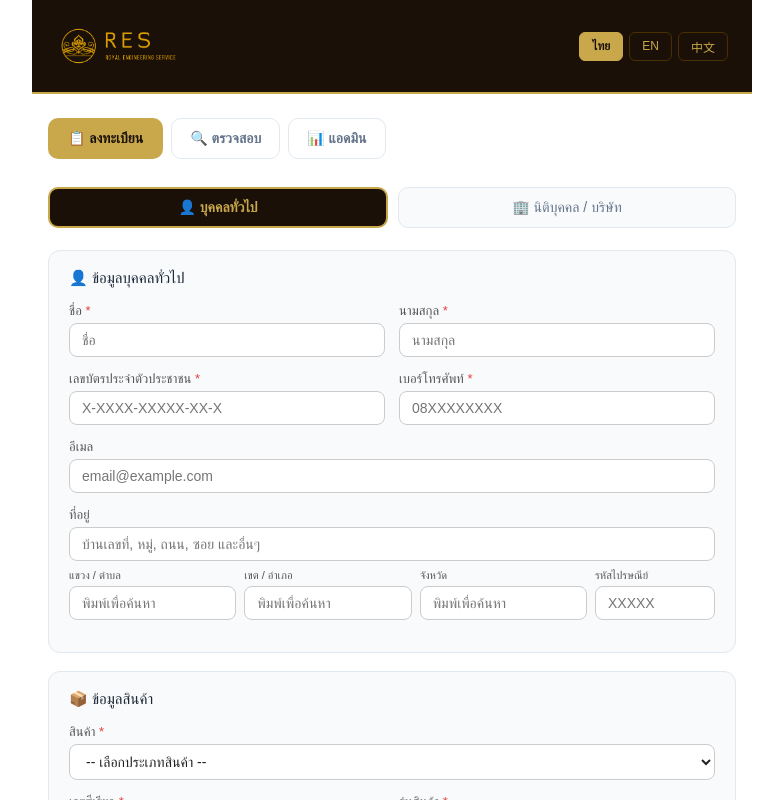
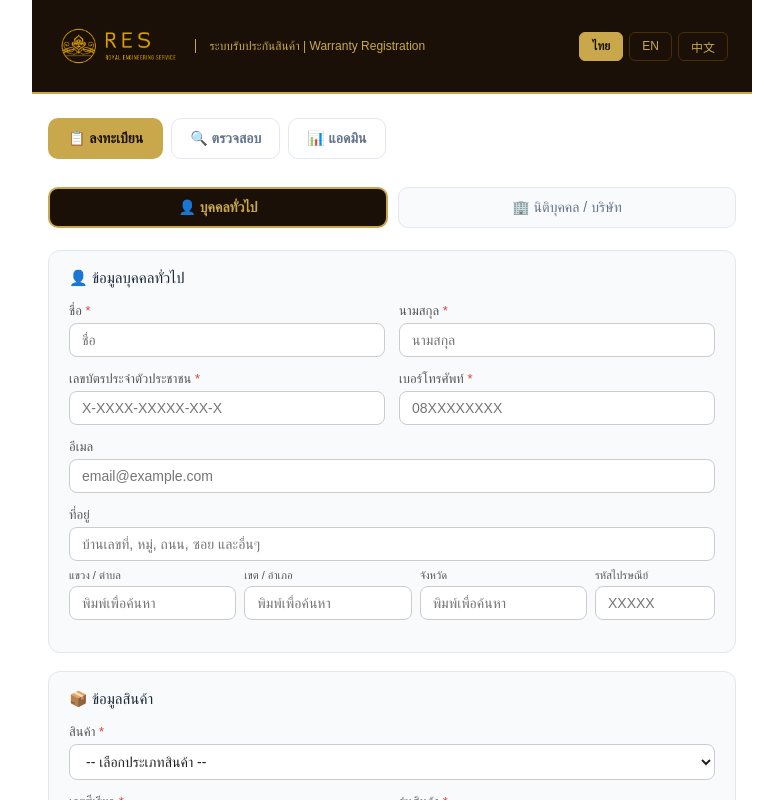
Before and after one commit to royalres/warranty-app, a React (Create React App) app: page / in a window 1280 px wide. Shown: the top 800 px of the page, without its empty margins (248-1031 px from the left). Built offline with nearby package versions, Linux system fonts and the light colour scheme.

Commit message:
add subtitle back

```diff
--- a/src/App.js
+++ b/src/App.js
@@ -534,8 +534,11 @@ export default function App() {
       {/* Header */}
       <div style={{ background: DARK, padding: "18px 24px", marginBottom: 0, borderBottom: "2px solid " + GOLD }}>
         <div style={{ display: "flex", alignItems: "center", justifyContent: "space-between" }}>
-          <div style={{ display: "flex", alignItems: "center" }}>
-  <img src="/logo.png" alt="Royal Group" style={{ height: 56, maxWidth: 240, objectFit: "contain" }} />
+          <div style={{ display: "flex", alignItems: "center", gap: 14 }}>
+  <img src="/res-logo.png" alt="Royal Group" style={{ height: 56, maxWidth: 200, objectFit: "contain" }} />
+  <div style={{ borderLeft: "1px solid " + GOLD, paddingLeft: 14 }}>
+    <div style={{ fontSize: 12, color: GOLD }}>{t.appSub}</div>
+  </div>
 </div>
           <div style={{ display: "flex", gap: 6 }}>
             {[["th","ไทย"],["en","EN"],["zh","中文"]].map(([l, label]) => (
```
Also changed, not shown: public/res-logo.png (renamed from public/logo.png).
